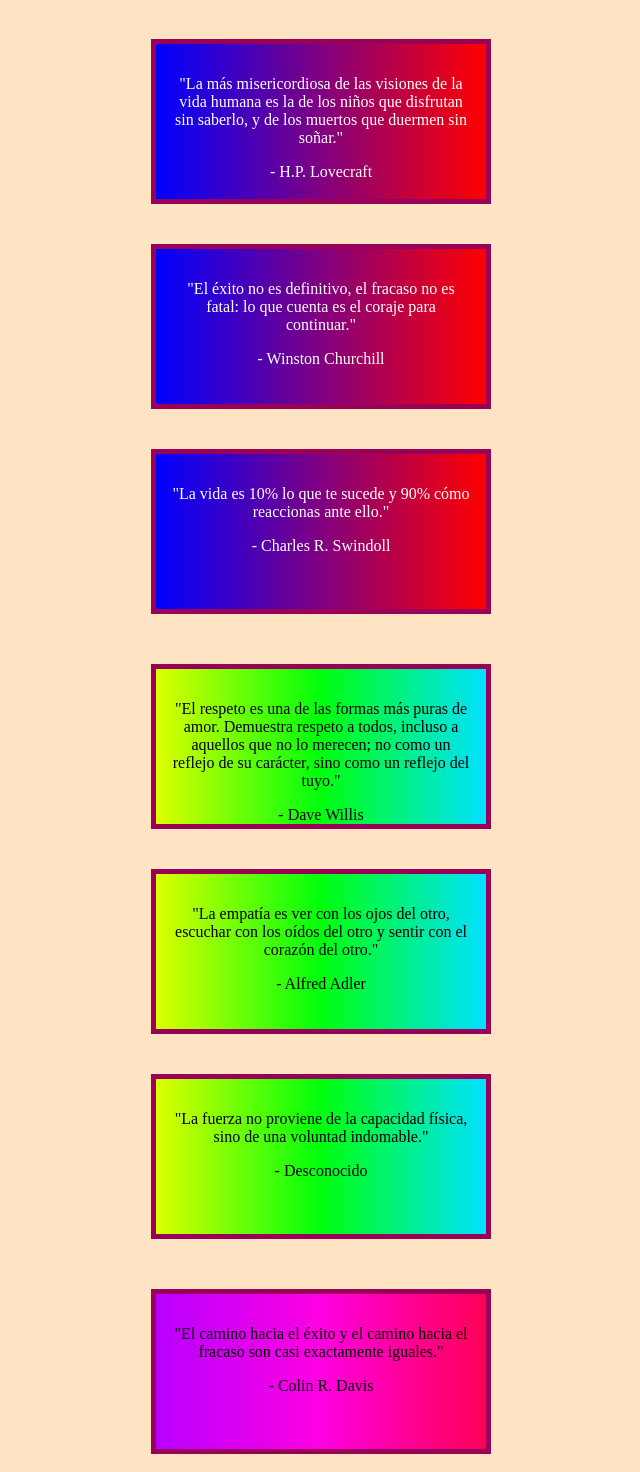
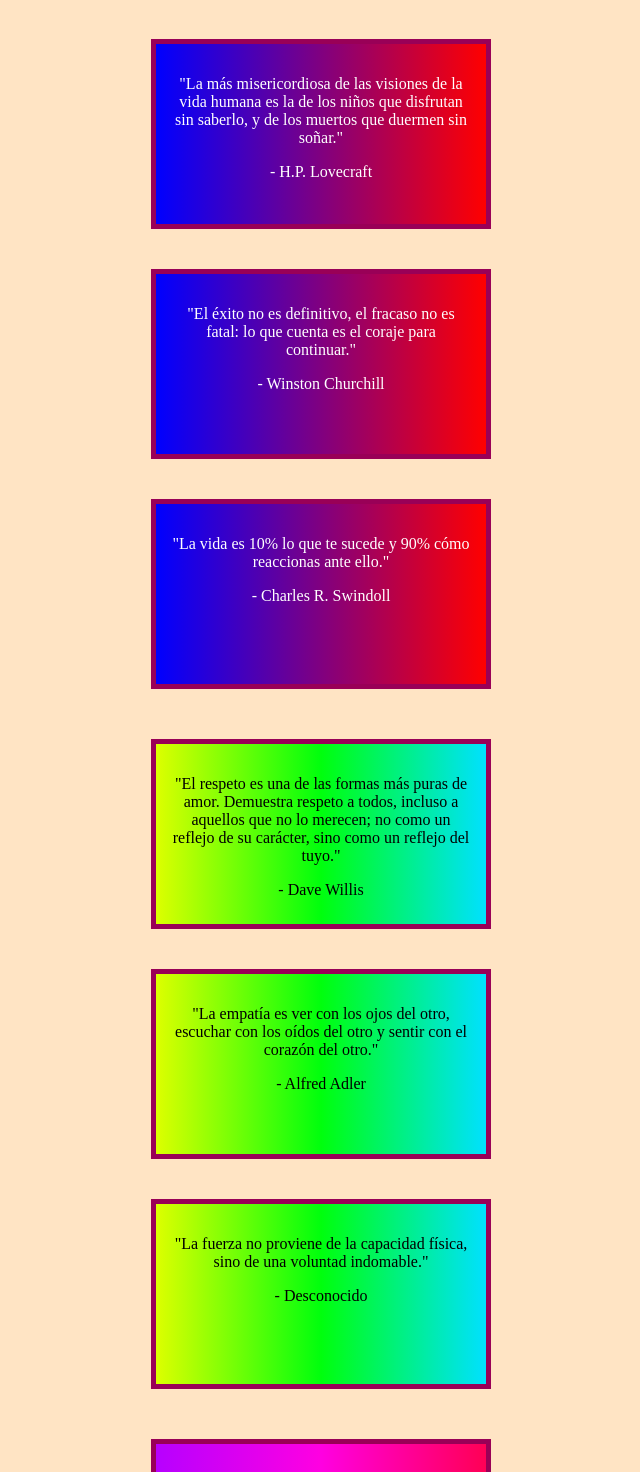
Before and after one commit to JuanCamilo1220/Cajas, a plain HTML site: page index.html in a window 1280 px wide. Shown: the part 61-1533 px from the top of the page, without its empty margins (319-959 px from the left). Drawn offline with Linux system fonts and the light colour scheme.

Commit message:
Update estilos.css

```diff
--- a/estilos.css
+++ b/estilos.css
@@ -85,67 +85,73 @@ h1{
 }
 .frase1,.frase2,.frase3{
     width: 300px;
-    height: 125px;
+    height: 150px;
     background: linear-gradient(to left,  red, purple, blue);
     color: rgb(255, 255, 255);
     margin: 20px;
     border: 5px solid rgb(153, 0, 87);
     padding: 15px;
     text-align: center;
+    aling-items:center;
 }
 .frase1:hover,.frase2:hover,.frase3:hover{
     width: 300px;
-    height: 125px;
+    height: 150px;
     background: linear-gradient(to left, blue, purple, red);
     color: white;
     margin: 20px;
     border: 5px solid rgb(153, 0, 87);
     padding: 10px;
     text-align: center;
+    aling-items:center;
     transform: scale(1.1);
     border-radius: 15px;
 }
 .frase4,.frase5,.frase6{
     width: 300px;
-    height: 125px;
+    height: 150px;
     background: linear-gradient(to left,  rgb(0, 225, 255), #00ff0d, rgb(221, 255, 0));
     color: rgb(0, 0, 0);
     margin: 20px;
     border: 5px solid rgb(153, 0, 87);
     padding: 15px;
     text-align: center;
+    aling-items:center;
 }
 .frase4:hover,.frase5:hover,.frase6:hover{
     width: 300px;
-    height: 125px;
+    height: 150px;
     background: linear-gradient(to left, rgb(0, 225, 255), #00ff0d, rgb(221, 255, 0));
     color: rgb(0, 0, 0);
     margin: 20px;
     border: 5px solid rgb(153, 0, 87);
     padding: 10px;
     text-align: center;
+    aling-items:center;
     transform: scale(1.1);
     border-radius: 15px;
 }
 .frase7,.frase8,.frase9{
     width: 300px;
-    height: 125px;
+    height: 150px;
     background: linear-gradient(to left,  rgb(255, 0, 85), #ff00e1, rgb(183, 0, 255));
     color: rgb(0, 0, 0);
     margin: 20px;
     border: 5px solid rgb(153, 0, 87);
     padding: 15px;
     text-align: center;
+    aling-items:center;
 }
 .frase7:hover,.frase8:hover,.frase9:hover{
     width: 300px;
-    height: 125px;
+    height: 150px;
     background: linear-gradient(to left, rgb(183, 0, 255), #ff00e1, rgb(225, 0, 85));
     color: rgb(0, 0, 0);
     margin: 20px;
     border: 5px solid rgb(153, 0, 87);
     padding: 10px;
     text-align: center;
+    aling-items:center;
     transform: scale(1.1);
     border-radius: 15px;
 }
```
